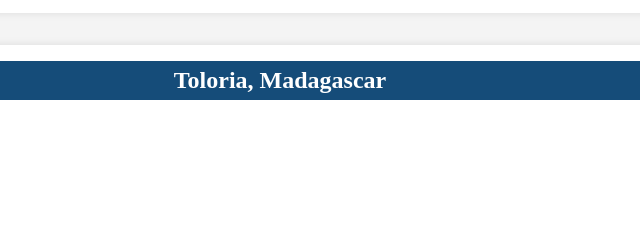
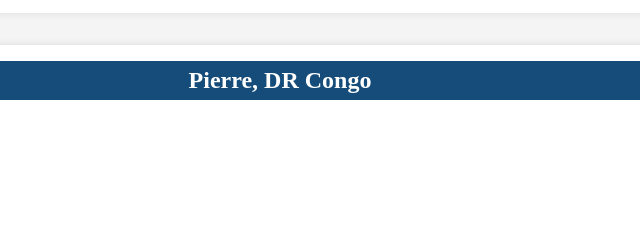
Before and after one commit to Pierrebyuiedu/wdd231, a plain HTML site: page index.html in a window 1280 px wide. Shown: the part 404-635 px from the top of the page, 360-1000 px from the left. Drawn offline with Linux system fonts and the light colour scheme.

Commit message:
I have modified my index file

```diff
--- a/index.html
+++ b/index.html
@@ -41,7 +41,7 @@
         </section>
 
         <section class="card">
-            <h2>Toloria, Madagascar</h2>
+            <h2>Pierre, DR Congo</h2>
             <figure>
                 <img src="images/baoba.webp" alt="Baobab Trees" width="300">
                 <figcaption>Baobab Trees</figcaption>
```
